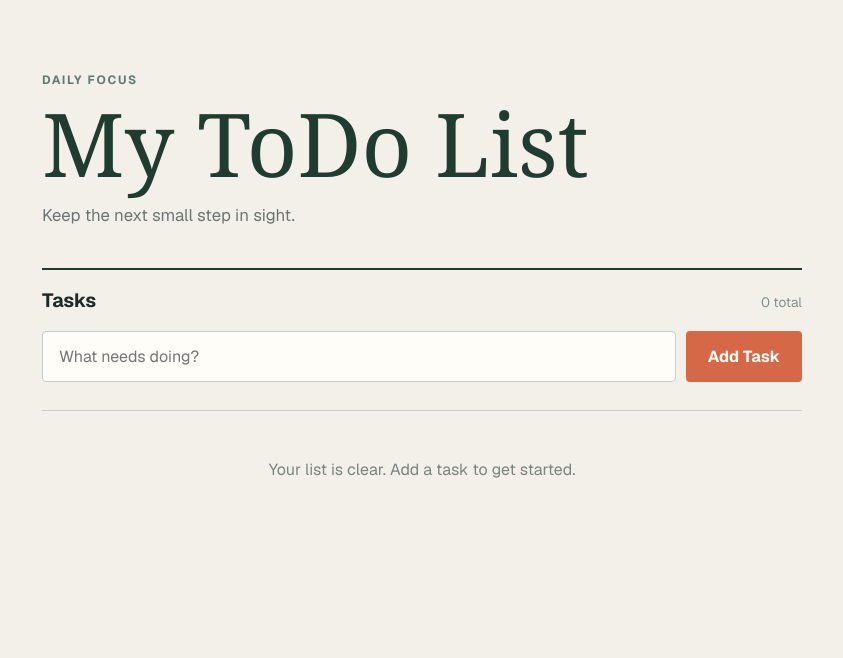
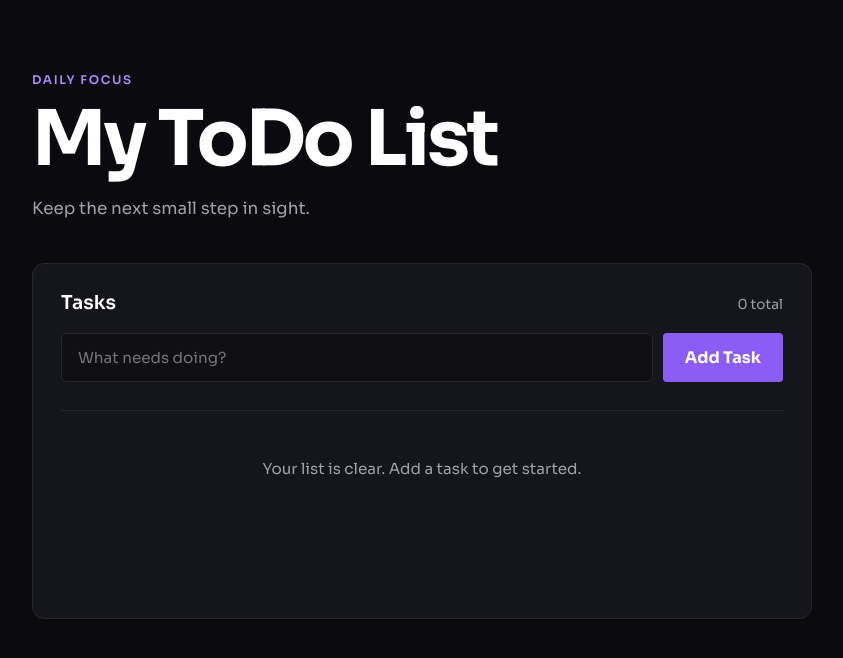
Before and after one commit to Tep0t/todo-devops, a Next.js app: page / in a window 1280 px wide. Shown: the top 658 px of the page, without its empty margins (218-1061 px from the left). Built offline with nearby package versions, Linux system fonts and the light colour scheme.

Commit message:
Add task feature

```diff
--- a/app/globals.css
+++ b/app/globals.css
@@ -1,6 +1,12 @@
 :root {
-  --background: #f3f0e9;
-  --foreground: #1f2925;
+  --background: #0b0b0f;
+  --foreground: #ffffff;
+  --card: #15151c;
+  --purple: #8b5cf6;
+  --light-purple: #a78bfa;
+  --secondary: #a1a1aa;
+  --border: #27272a;
+  --danger: #ef4444;
 }
 
 html {
@@ -19,6 +25,7 @@ body {
   flex-direction: column;
   color: var(--foreground);
   background: var(--background);
+  font-family: var(--font-sora), sans-serif;
   -webkit-font-smoothing: antialiased;
   -moz-osx-font-smoothing: grayscale;
 }
--- a/app/layout.js
+++ b/app/layout.js
@@ -1,13 +1,9 @@
-import { Geist, Geist_Mono } from "next/font/google";
+import { Sora } from "next/font/google";
 import "./globals.css";
 
-const geistSans = Geist({
-  variable: "--font-geist-sans",
-  subsets: ["latin"],
-});
-
-const geistMono = Geist_Mono({
-  variable: "--font-geist-mono",
+const sora = Sora({
+  variable: "--font-sora",
+  weight: ["400", "500", "600", "700"],
   subsets: ["latin"],
 });
 
@@ -18,7 +14,7 @@ export const metadata = {
 
 export default function RootLayout({ children }) {
   return (
-    <html lang="en" className={`${geistSans.variable} ${geistMono.variable}`}>
+    <html lang="en" className={sora.variable}>
       <body>{children}</body>
     </html>
   );
--- a/app/page.module.css
+++ b/app/page.module.css
@@ -1,45 +1,47 @@
 .page {
   min-height: 100%;
-  background: #f3f0e9;
-  color: #1f2925;
-  font-family: var(--font-geist-sans);
+  background: var(--background);
+  color: var(--foreground);
 }
 
 .main {
-  width: min(100% - 40px, 760px);
+  width: min(100% - 40px, 780px);
   margin: 0 auto;
   padding: 72px 0 96px;
 }
 
 .header {
-  margin-bottom: 42px;
+  margin-bottom: 44px;
 }
 
 .eyebrow {
   margin-bottom: 12px;
-  color: #637b6c;
+  color: var(--light-purple);
   font-size: 0.75rem;
-  font-weight: 700;
+  font-weight: 600;
   letter-spacing: 0.14em;
   text-transform: uppercase;
 }
 
 .header h1 {
-  color: #203b30;
-  font-family: Georgia, serif;
-  font-size: clamp(2.8rem, 7vw, 5.5rem);
-  font-weight: 500;
-  line-height: 0.98;
+  color: var(--foreground);
+  font-size: clamp(2.6rem, 7vw, 4.8rem);
+  font-weight: 700;
+  letter-spacing: -0.04em;
+  line-height: 1.05;
 }
 
 .subtitle {
   margin-top: 18px;
-  color: #6b756f;
+  color: var(--secondary);
   font-size: 1.05rem;
 }
 
 .todoPanel {
-  border-top: 2px solid #203b30;
+  border: 1px solid var(--border);
+  border-radius: 12px;
+  background: var(--card);
+  padding: 8px 28px 28px;
 }
 
 .panelHeader {
@@ -51,11 +53,11 @@
 
 .panelHeader h2 {
   font-size: 1.2rem;
-  font-weight: 700;
+  font-weight: 600;
 }
 
 .taskCount {
-  color: #839087;
+  color: var(--secondary);
   font-size: 0.85rem;
 }
 
@@ -68,17 +70,18 @@
 .addForm input {
   min-width: 0;
   flex: 1;
-  border: 1px solid #c7cec7;
-  border-radius: 4px;
-  background: #fffdf8;
-  color: #1f2925;
+  border: 1px solid var(--border);
+  border-radius: 6px;
+  background: #0f0f14;
+  color: var(--foreground);
   font: inherit;
+  font-size: 0.95rem;
   padding: 14px 16px;
 }
 
 .addForm input:focus {
-  border-color: #527561;
-  outline: 3px solid #c9dccd;
+  border-color: var(--purple);
+  outline: 3px solid rgb(139 92 246 / 20%);
   outline-offset: 1px;
 }
 
@@ -92,23 +95,24 @@
 }
 
 .addForm button {
-  background: #d56847;
-  color: #fffdf8;
+  background: var(--purple);
+  color: var(--foreground);
   padding: 0 22px;
 }
 
 .addForm button:hover {
-  background: #b95137;
+  background: var(--light-purple);
 }
 
 .listArea {
   min-height: 180px;
-  border-top: 1px solid #c7cec7;
+  border-top: 1px solid var(--border);
 }
 
 .emptyState {
   padding: 48px 0;
-  color: #7a847d;
+  color: var(--secondary);
+  font-size: 0.95rem;
   text-align: center;
 }
 
@@ -121,7 +125,7 @@
   align-items: center;
   justify-content: space-between;
   gap: 16px;
-  border-bottom: 1px solid #d8ddd7;
+  border-bottom: 1px solid var(--border);
   padding: 18px 0;
 }
 
@@ -131,31 +135,34 @@
   align-items: center;
   gap: 12px;
   cursor: pointer;
+  color: var(--foreground);
+  font-size: 0.95rem;
+  font-weight: 500;
   line-height: 1.4;
 }
 
 .taskLabel input {
-  accent-color: #527561;
+  accent-color: var(--purple);
   flex: 0 0 auto;
   height: 18px;
   width: 18px;
 }
 
 .completed {
-  color: #8a938d;
+  color: var(--light-purple);
   text-decoration: line-through;
 }
 
 .deleteButton {
   flex: 0 0 auto;
   background: transparent;
-  color: #b95137;
+  color: var(--danger);
   font-size: 0.85rem;
   padding: 6px 0;
 }
 
 .deleteButton:hover {
-  color: #823b29;
+  color: #f87171;
   text-decoration: underline;
 }
 
```
